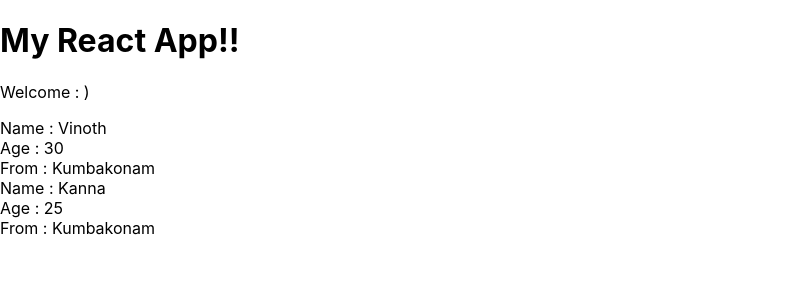
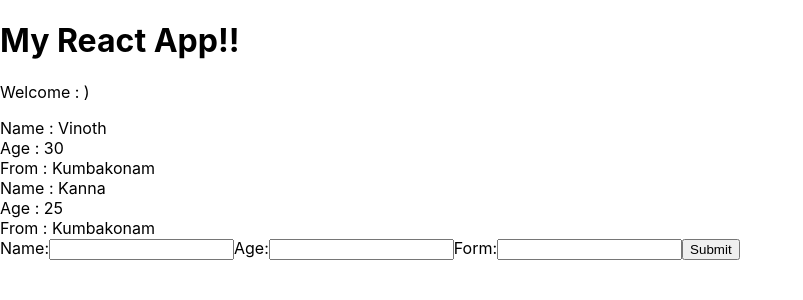
Before and after one commit to vinothsmart/react-redux-complete, a React (Create React App) app in the folder my-app/: page / in a window 1280 px wide. Shown: the top 300 px of the page, without its empty margins (0-803 px from the left). Built offline with nearby package versions, Linux system fonts and the light colour scheme.

Commit message:
getting values using useState

```diff
--- /dev/null
+++ b/my-app/src/AddList.js
@@ -0,0 +1,28 @@
+import React, { useState } from "react";
+
+function AddList() {
+  let initialState = { name: null, age: null, form: null };
+  const [state, setState] = useState(initialState);
+  const handleChange = (e) => {
+    setState({ [e.target.id]: e.target.value });
+  };
+  const handleSubmit = (e) => {
+    e.preventDefault();
+    console.log(state);
+  };
+  return (
+    <div>
+      <form onSubmit={handleSubmit}>
+        <label htmlFor="name">Name:</label>
+        <input type="text" id="name" onChange={handleChange} />
+        <label htmlFor="age">Age:</label>
+        <input type="text" id="age" onChange={handleChange} />
+        <label htmlFor="form">Form:</label>
+        <input type="text" id="form" onChange={handleChange} />
+        <button>Submit</button>
+      </form>
+    </div>
+  );
+}
+
+export default AddList;
--- a/my-app/src/App.js
+++ b/my-app/src/App.js
@@ -1,5 +1,6 @@
 import React, { useState } from "react";
 import Vinoth from "./Vinoth";
+import AddList from "./AddList";
 
 function App() {
   const [names, setNames] = useState({
@@ -16,6 +17,7 @@
       {/* <Vinoth name="TempleCityVino" age="30" from="Kumbakonam" />
       <Vinoth name="Kanna" age="30" from="Kumbakonam" /> */}
       <Vinoth namelists={names} />
+      <AddList />
     </div>
   );
 }
```
